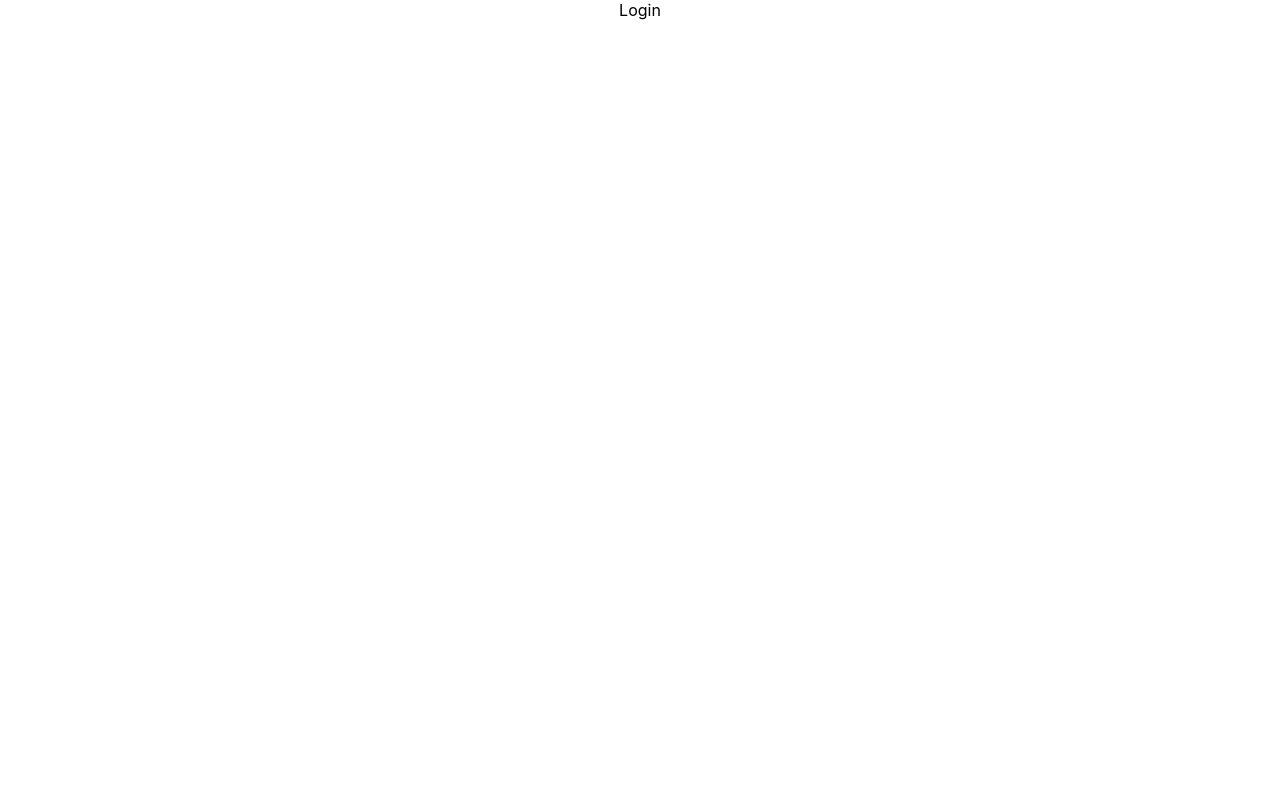
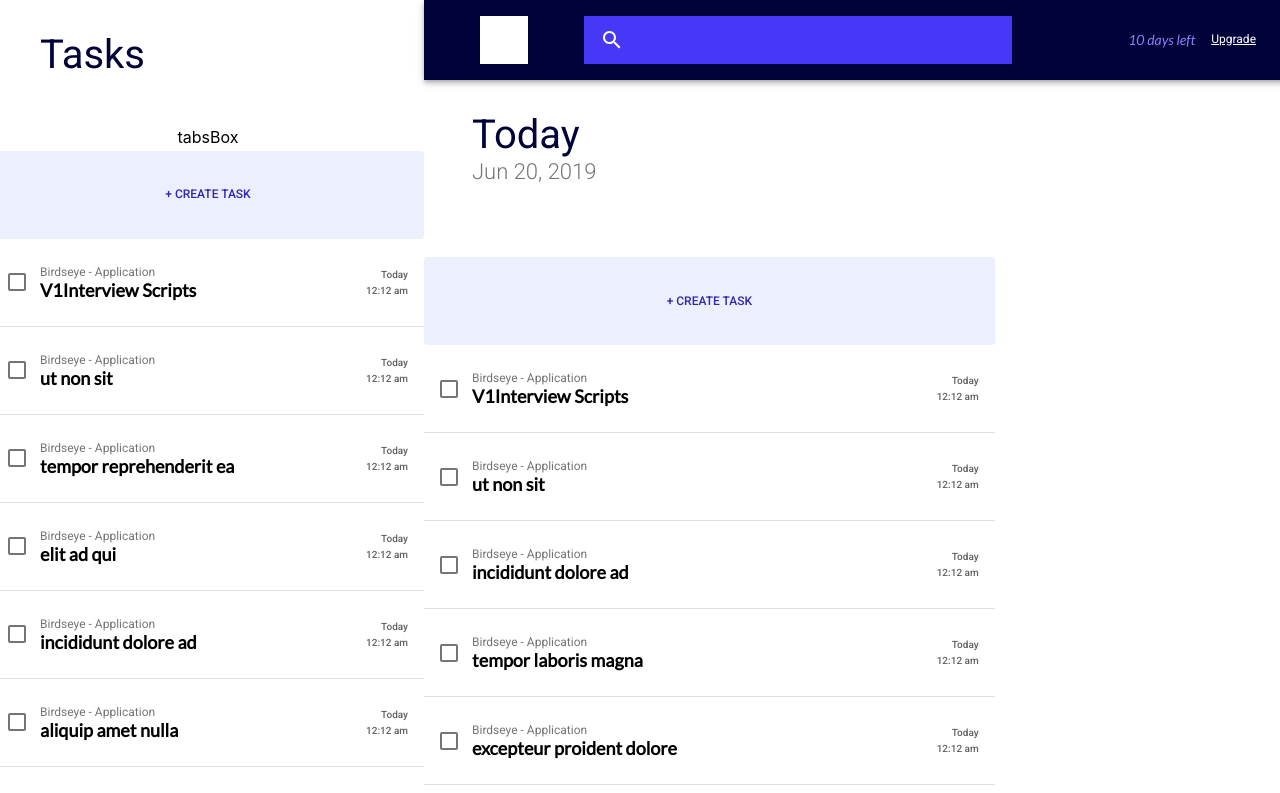
Before and after one commit to RussellHowell/birdseye-hw-rh, a React (Create React App) app: page / in a window 1280 px wide. Shown: the top 793 px of the page. Built offline with nearby package versions, Linux system fonts and the light colour scheme.

Commit message:
unsaved file from previous commit

```diff
--- a/src/App.tsx
+++ b/src/App.tsx
@@ -14,7 +14,8 @@ const App: React.FC = () => {
     <div className="App">
       <ThemeProvider theme={theme} >
         <Router>
-          <Route path='/' exact component={ LoginLanding } />
+          {/* <Route path='/' exact component={ LoginLanding } /> */}
+          <Route path='/'  exact render={ ( props ) => <TasksDashboard  taskList={ loadedTasks }/> } />
           <Route
           path='/dashboard/'
           render={ ( props ) => <TasksDashboard  taskList={ loadedTasks }/> }/>
```
